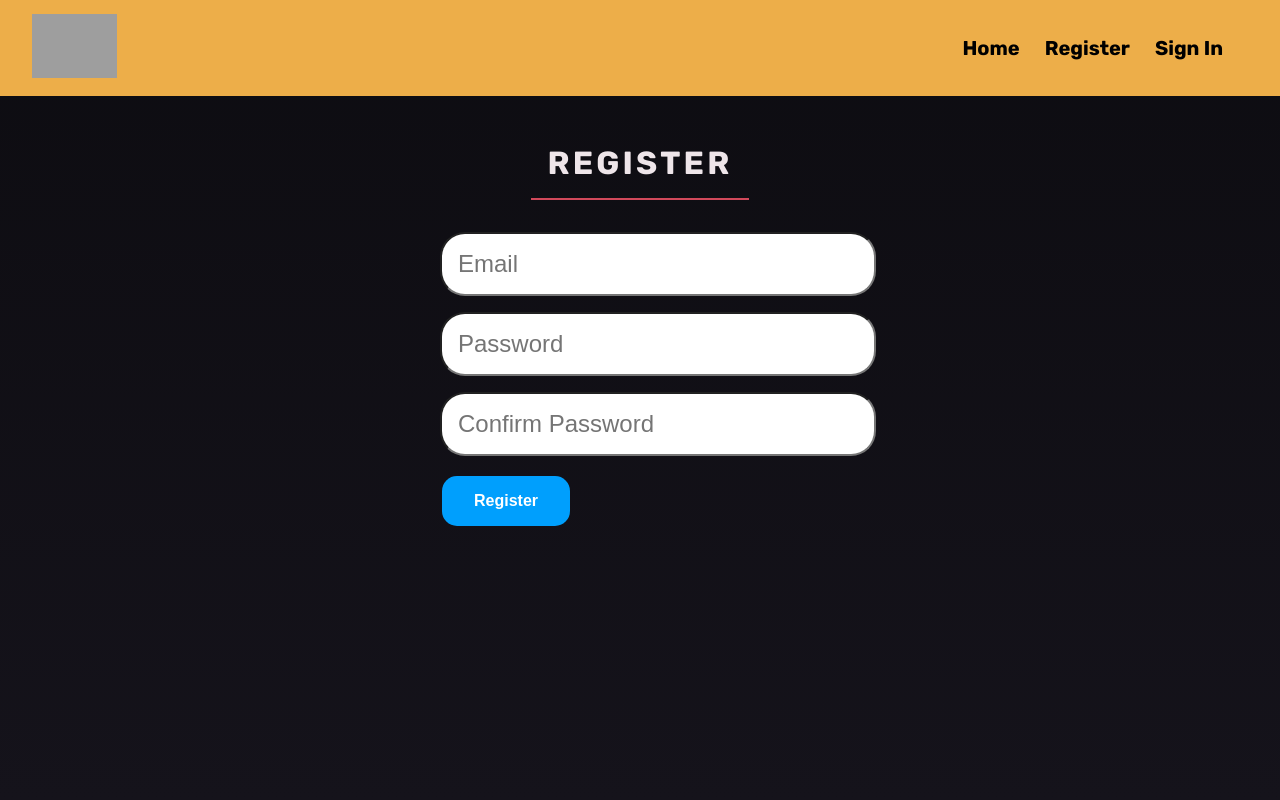
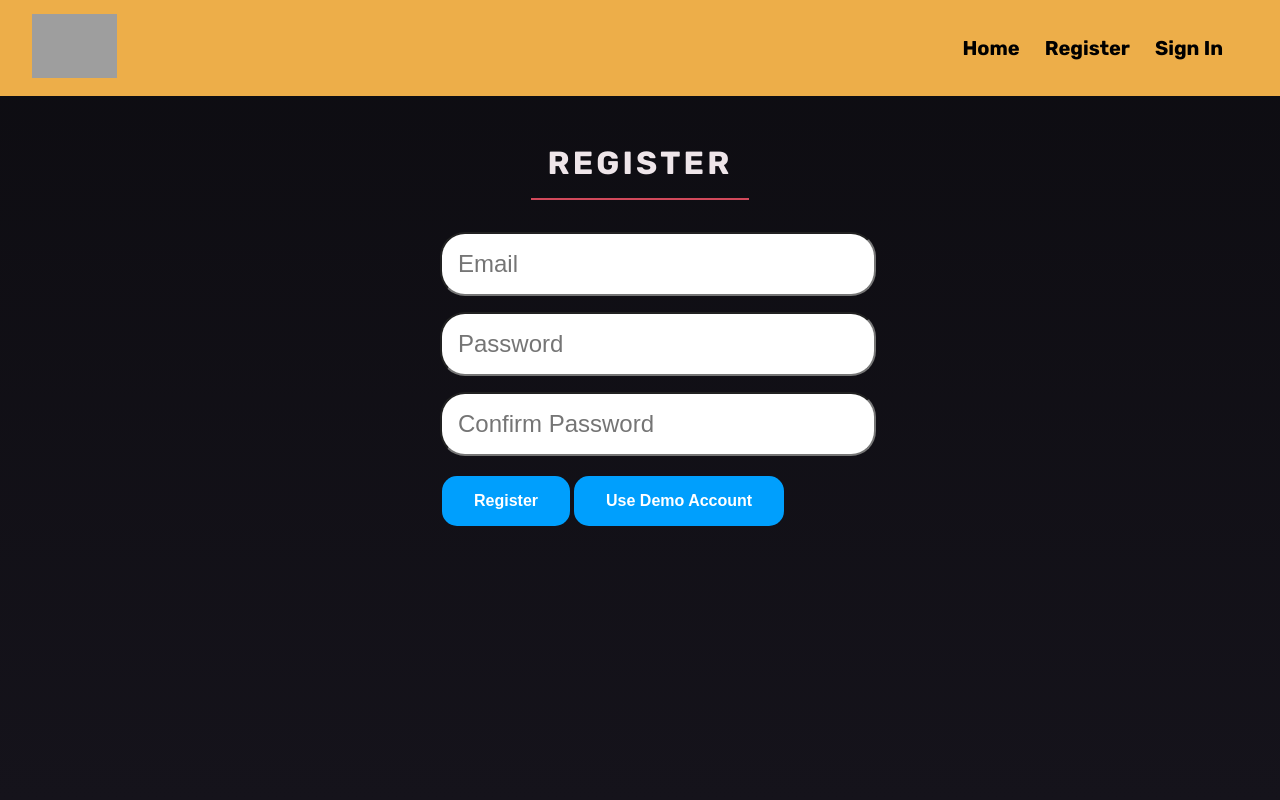
Before and after one commit to tnel91/brewski-frontend, a React (Create React App) app: page /register in a window 1280 px wide. Shown: the top 800 px of the page. Built offline with nearby package versions, Linux system fonts and the light colour scheme; grey boxes are pictures that could not be loaded.

Commit message:
Added demo account button

```diff
--- a/src/App.css
+++ b/src/App.css
@@ -1,11 +1,11 @@
-
-h2, h1 {
+h2,
+h1 {
   width: fit-content;
   margin: 0 auto;
   padding: 1rem;
   text-transform: uppercase;
   letter-spacing: 0.1em;
-  border-bottom: 2px solid #D1495B;
+  border-bottom: 2px solid #d1495b;
 }
 
 h1 {
@@ -51,7 +51,7 @@ p {
 }
 
 button {
-  background-color: #009FFD;
+  background-color: #009ffd;
   cursor: pointer;
   border: none;
   color: white;
@@ -90,7 +90,7 @@ header {
   display: flex;
   justify-content: space-between;
   align-items: center;
-  background: #EDAE49;
+  background: #edae49;
   z-index: 10;
 }
 
@@ -161,10 +161,11 @@ form input {
 
 .error-msg {
   width: fit-content;
-  padding: 1rem 2rem;
+  /* height: 1rem; */
+  /* padding: 1rem 2rem; */
   margin: 2rem auto;
   text-transform: uppercase;
-  border: 1px solid #D1495B;
+  border: 1px solid #d1495b;
 }
 
 /* REVIEWS */
@@ -206,7 +207,7 @@ form input {
 }
 
 .review_list {
-margin: 1em
+  margin: 1em;
 }
 
 #review_form {
@@ -232,7 +233,7 @@ margin: 1em
   border-radius: 5px;
   cursor: pointer;
   border: none;
-  background-color: #009FFD;
+  background-color: #009ffd;
   color: white;
 }
 
@@ -250,8 +251,8 @@ margin: 1em
 }
 
 .brewery_card:hover {
-  color: #D1495B;
-  border-color: #D1495B;
+  color: #d1495b;
+  border-color: #d1495b;
 }
 
 .beer_list {
@@ -270,7 +271,8 @@ margin: 1em
   height: 100vh;
 }
 
-.login, .signup {
+.login,
+.signup {
   height: 100vh;
 }
 
--- a/src/App.js
+++ b/src/App.js
@@ -43,8 +43,25 @@ function App() {
       />
 
       <Routes>
-        <Route path="/" element={<Home authenticated={authenticated} />} />
-        <Route path="/register" element={<Register />} />
+        <Route
+          path="/"
+          element={
+            <Home
+              authenticated={authenticated}
+              setUser={setUser}
+              toggleAuthenticated={toggleAuthenticated}
+            />
+          }
+        />
+        <Route
+          path="/register"
+          element={
+            <Register
+              setUser={setUser}
+              toggleAuthenticated={toggleAuthenticated}
+            />
+          }
+        />
         <Route
           path="/signin"
           element={
--- /dev/null
+++ b/src/components/DemoLogin.jsx
@@ -0,0 +1,25 @@
+import { SignInUser } from '../services/Auth'
+import { useNavigate } from 'react-router-dom'
+
+const DemoLogin = (props) => {
+  let navigate = useNavigate()
+
+  const demoLogin = async () => {
+    try {
+      const signedIn = await SignInUser({
+        email: 'demouser@demo.com',
+        password: 'password'
+      })
+      console.log('Demo Login')
+      props.setUser(signedIn)
+      props.toggleAuthenticated(true)
+      navigate('/breweries')
+    } catch (err) {
+      console.log(err)
+    }
+  }
+
+  return <button onClick={demoLogin}>Use Demo Account</button>
+}
+
+export default DemoLogin
--- a/src/components/Login.jsx
+++ b/src/components/Login.jsx
@@ -2,6 +2,7 @@ import { useState } from 'react'
 import { SignInUser } from '../services/Auth'
 import { useNavigate } from 'react-router-dom'
 import ErrorMsg from './ErrorMsg'
+import DemoLogin from './DemoLogin'
 
 const Login = (props) => {
   const [formState, setFormState] = useState({
@@ -27,7 +28,6 @@ const Login = (props) => {
         email: formState.email,
         password: formState.password
       })
-
       props.setUser(signedIn)
       props.toggleAuthenticated(true)
       toggleIsError(false)
@@ -50,7 +50,6 @@ const Login = (props) => {
           required
           onChange={(event) => handleChange(event)}
         />
-
         <label htmlFor="password">Password</label>
         <input
           type="password"
@@ -61,10 +60,12 @@ const Login = (props) => {
           required
           onChange={(event) => handleChange(event)}
         />
-
         <button type="submit">Sign In</button>
+        <DemoLogin
+          setUser={props.setUser}
+          toggleAuthenticated={props.toggleAuthenticated}
+        />
       </form>
-
       {isError && <ErrorMsg msg="Wrong email or password!" />}
     </div>
   )
--- a/src/components/Signup.jsx
+++ b/src/components/Signup.jsx
@@ -2,8 +2,9 @@ import { useState } from 'react'
 import { useNavigate } from 'react-router-dom'
 import { RegisterUser } from '../services/Auth'
 import ErrorMsg from './ErrorMsg'
+import DemoLogin from './DemoLogin'
 
-const Signup = () => {
+const Signup = (props) => {
   const [formState, setFormState] = useState({
     email: '',
     password: '',
@@ -91,6 +92,10 @@ const Signup = () => {
         />
 
         <button type="submit">Register</button>
+        <DemoLogin
+          setUser={props.setUser}
+          toggleAuthenticated={props.toggleAuthenticated}
+        />
       </form>
 
       {isError && <ErrorMsg msg={errorMsg} />}
--- a/src/pages/Home.js
+++ b/src/pages/Home.js
@@ -1,5 +1,6 @@
 import React from 'react'
 import { useNavigate } from 'react-router-dom'
+import DemoLogin from '../components/DemoLogin'
 
 const Home = (props) => {
   let navigate = useNavigate()
@@ -35,6 +36,10 @@ const Home = (props) => {
           <button id="button" onClick={() => navigate('/register')}>
             Register
           </button>
+          <DemoLogin
+            setUser={props.setUser}
+            toggleAuthenticated={props.toggleAuthenticated}
+          />
         </div>
       )}
       <div className="home2">
--- a/src/pages/Register.js
+++ b/src/pages/Register.js
@@ -1,11 +1,13 @@
 import Signup from '../components/Signup'
 
-const Register = () => {
+const Register = (props) => {
   return (
     <div className="register">
       <h2>Register</h2>
-
-      <Signup />
+      <Signup
+        setUser={props.setUser}
+        toggleAuthenticated={props.toggleAuthenticated}
+      />
     </div>
   )
 }
```
